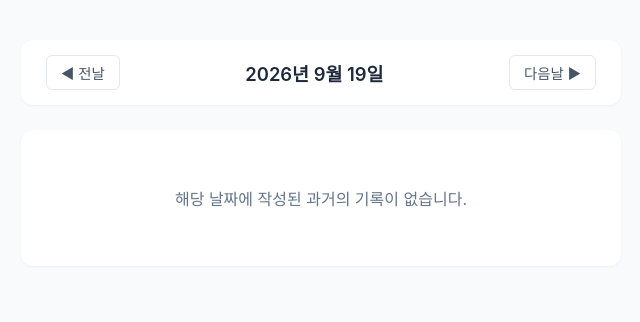
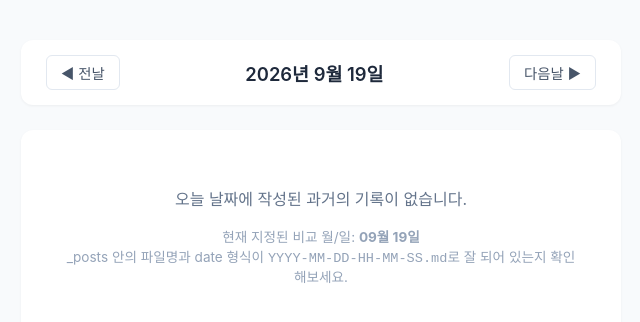
Before and after one commit to yunjeh/journal, a Jekyll site: the page built from index.md, in a window 1280 px wide. Shown: the top 322 px of the page, without its empty margins (319-959 px from the left). Built offline with Jekyll 4.4.1, drawn with Linux system fonts in a browser that asks for light colours.

Commit message:
Refactor date comparison and post display logic
Updated date handling and post rendering logic.

```diff
--- a/index.md
+++ b/index.md
@@ -3,27 +3,30 @@ layout: default
 title: "나의 n년 다이어리"
 ---
 
+{% assign target_date = site.time | date: "%Y-%m-%d" %}
+{% assign target_month = site.time | date: "%m" %}
+{% assign target_day = site.time | date: "%d" %}
+
+<!-- 포스트들을 모아둘 배열 초기화 -->
+{% assign found_posts = "" | split: "" %}
+
+{% for post in site.posts %}
+  {% assign post_month = post.date | date: "%m" %}
+  {% assign post_day = post.date | date: "%d" %}
+
+  <!-- 월과 일이 일치하는 글들을 담습니다 -->
+  {% if post_month == target_month and post_day == target_day %}
+    {% assign found_posts = found_posts | push: post %}
+  {% endif %}
+{% endfor %}
+
+<!-- 작성일시 역순 정렬 (최신순) -->
+{% assign sorted_posts = found_posts | sort: "date" | reverse %}
+
 <div id="posts-container">
-  <!-- JavaScript가 실행되기 전 기본 오늘 날짜 기준 글 렌더링 -->
-  {% assign current_month = "09" %}
-  {% assign current_day = "19" %}
-
-  {% assign found_posts = "" | split: "" %}
-
-  {% for post in site.posts %}
-    {% assign post_month = post.date | date: "%m" %}
-    {% assign post_day = post.date | date: "%d" %}
-
-    {% if post_month == current_month and post_day == current_day %}
-      {% assign found_posts = found_posts | push: post %}
-    {% endif %}
-  {% endfor %}
-
-  {% assign sorted_posts = found_posts | sort: "date" | reverse %}
-
   {% if sorted_posts.size > 0 %}
     {% for post in sorted_posts %}
-      <div class="diary-entry" data-month-day="{{ post.date | date: '%m-%d' }}" style="background: #ffffff; padding: 24px; border-radius: 12px; box-shadow: 0 1px 3px rgba(0,0,0,0.05); margin-bottom: 20px; border-left: 4px solid #3b82f6;">
+      <div class="diary-entry" style="background: #ffffff; padding: 24px; border-radius: 12px; box-shadow: 0 1px 3px rgba(0,0,0,0.05); margin-bottom: 20px; border-left: 4px solid #3b82f6;">
         <div style="font-size: 0.85rem; color: #64748b; margin-bottom: 12px; font-weight: 500;">
           {{ post.date | date: "%Y년 %m월 %d일 %H:%M" }} 기록
         </div>
@@ -34,34 +37,11 @@ title: "나의 n년 다이어리"
     {% endfor %}
   {% else %}
     <div style="text-align: center; padding: 40px; background: #fff; border-radius: 12px; color: #64748b; box-shadow: 0 1px 3px rgba(0,0,0,0.05);">
-      <p>해당 날짜에 작성된 과거의 기록이 없습니다.</p>
+      <p>오늘 날짜에 작성된 과거의 기록이 없습니다.</p>
+      <p style="font-size: 0.85rem; margin-top: 5px; color: #94a3b8;">
+        현재 지정된 비교 월/일: <strong>{{ target_month }}월 {{ target_day }}일</strong><br>
+        _posts 안의 파일명과 date 형식이 <code>YYYY-MM-DD-HH-MM-SS.md</code>로 잘 되어 있는지 확인해보세요.
+      </p>
     </div>
   {% endif %}
 </div>
-
-<script>
-    // URL에 ?date=YYYY-MM-DD가 있으면 그 월/일(MM-DD)에 해당하는 글만 화면에 남기고 숨깁니다.
-    const params = new URLSearchParams(window.location.search);
-    if (params.has('date')) {
-        const dateStr = params.get('date'); // 예: "2026-09-18"
-        const targetMMDD = dateStr.substring(5); // "09-18" 추출
-
-        // 상단 날짜 텍스트 업데이트
-        const [y, m, d] = dateStr.split('-');
-        document.getElementById('header-date-text').innerText = `${y}년 ${m}월 ${d}일`;
-
-        // 모든 글 카드를 돌면서 일치하는 월/일만 보여주기
-        const entries = document.querySelectorAll('.diary-entry');
-        let visibleCount = 0;
-
-        entries.forEach(entry => {
-            const entryMMDD = entry.getAttribute('data-month-day');
-            if (entryMMDD === targetMMDD) {
-                entry.style.display = 'block';
-                visibleCount++;
-            } else {
-                entry.style.display = 'none';
-            }
-        });
-    }
-</script>
```
